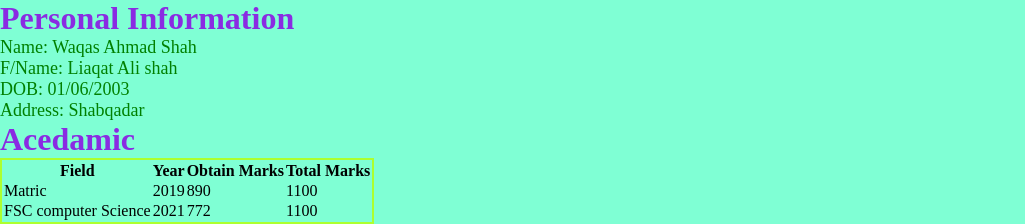
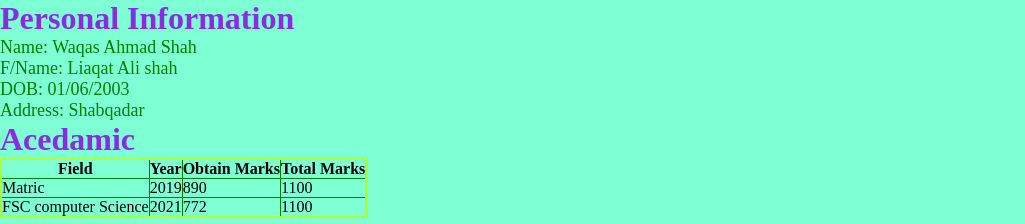
Before and after one commit to waqasahmadshah/E-commerce, a plain HTML site: page index.html in a window 1280 px wide. Shown: the top 224 px of the page, 0-1025 px from the left. Drawn offline with Linux system fonts and the light colour scheme.

Commit message:
collapse border table cell

```diff
--- a/index.html
+++ b/index.html
@@ -22,6 +22,7 @@
         }
         table{
             border: 2px solid greenyellow;
+            border-collapse: collapse;
         }
         ol{
             font-size: larger;
@@ -30,6 +31,10 @@
         }
         ul{
             color:black;
+        }
+        th ,td {
+            border: 1px solid green;
+            border-collapse:collapse;
         }
 
     </style>
```
Also changed, not shown: 1 other file.
